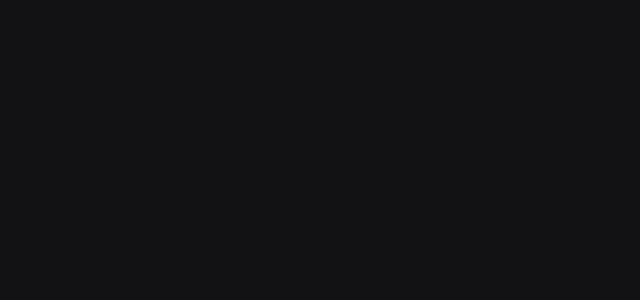
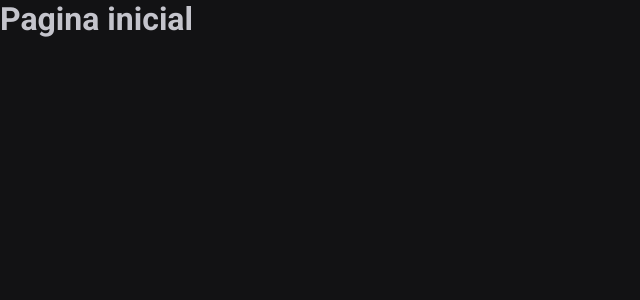
Before and after one commit to AfonsoHM/pomodoro-timer, a React (Vite) app: page / in a window 1280 px wide. Shown: the top 300 px of the page, without its empty margins (0-640 px from the left). Built offline with nearby package versions, Linux system fonts and the light colour scheme.

Commit message:
adicionando React Router DOM

```diff
--- a/package.json
+++ b/package.json
@@ -12,6 +12,7 @@
   "dependencies": {
     "react": "^18.3.1",
     "react-dom": "^18.3.1",
+    "react-router-dom": "^7.0.2",
     "styled-components": "^6.1.13"
   },
   "devDependencies": {
--- a/src/App.tsx
+++ b/src/App.tsx
@@ -2,6 +2,8 @@
 
 import { defaultTheme } from "./styles/themes/default";
 import { GlobalStyle } from "./styles/global";
+import { Router } from "./components/Router";
+import { BrowserRouter } from "react-router-dom";
 
 
 
@@ -9,7 +11,9 @@
 
   return (
     <ThemeProvider theme={defaultTheme}>
-
+      <BrowserRouter>
+        <Router />
+      </BrowserRouter>
       <GlobalStyle />
     </ThemeProvider>
   )
--- /dev/null
+++ b/src/components/Router.tsx
@@ -0,0 +1,13 @@
+
+ import { Routes, Route} from 'react-router-dom'
+import { Home } from '../pages/Home'
+import { History } from '../pages/History'
+
+export function Router() {
+  return (
+    <Routes>
+      <Route path="/" element={<Home />} />
+      <Route path="/history" element={<History />} />
+    </Routes>
+  )
+}
--- /dev/null
+++ b/src/pages/History.tsx
@@ -0,0 +1,6 @@
+
+export function History() {
+  return (
+    <h1> Histórico </h1>
+  )
+}
--- /dev/null
+++ b/src/pages/Home.tsx
@@ -0,0 +1,6 @@
+
+export function Home() {
+  return (
+    <h1> Pagina inicial </h1>
+  )
+}
```
Also changed, not shown: src/components/Button.styles.ts (deleted), src/components/Button.tsx (deleted), 1 other file (tests, documents, lock files or other folders).
